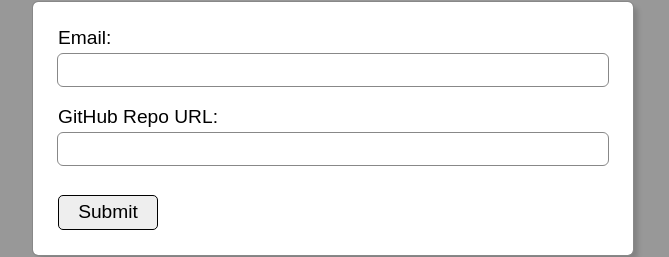
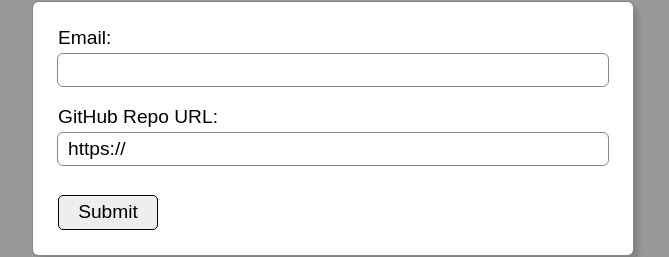
Before and after one commit to akinevans/cv-technical-react, a React (Create React App) app: page / in a window 1280 px wide. Shown: the part 272-529 px from the top of the page, without its empty margins (307-976 px from the left). Built offline with nearby package versions, Linux system fonts and the light colour scheme.

Commit message:
Refactor calls to handleChange function to accept both setEmail and setUrl. Update App Title in index.html

```diff
--- a/public/index.html
+++ b/public/index.html
@@ -24,7 +24,7 @@
       work correctly both with client-side routing and a non-root public URL.
       Learn how to configure a non-root public URL by running `npm run build`.
     -->
-    <title>React App</title>
+    <title>CV technical assignment - React</title>
   </head>
   <body>
     <noscript>You need to enable JavaScript to run this app.</noscript>
--- a/src/components/Form/Form.js
+++ b/src/components/Form/Form.js
@@ -7,7 +7,7 @@ import { handleChange } from "../../utilityFunctions/utilityFunctions";
 
 export default function Form() {
   const [email, setEmail] = useState("");
-  const [url, setUrl] = useState("");
+  const [url, setUrl] = useState("https://");
   const [error, setError] = useState(false);
 
   const handleSubmit = (e) => {
@@ -53,7 +53,8 @@ export default function Form() {
         name='email'
         required
         onChange={(e) => {
-          handleChange(e, "email", setEmail);
+          handleChange(e, "email", setEmail, setUrl);
+          console.log(email);
         }}
       />
 
@@ -64,8 +65,10 @@ export default function Form() {
         type='url'
         name='githubRepoUrl'
         required
+        value={url}
         onChange={(e) => {
-          handleChange(e, "url", setUrl);
+          handleChange(e, "url", setEmail, setUrl);
+          console.log(url);
         }}
       />
 
```
